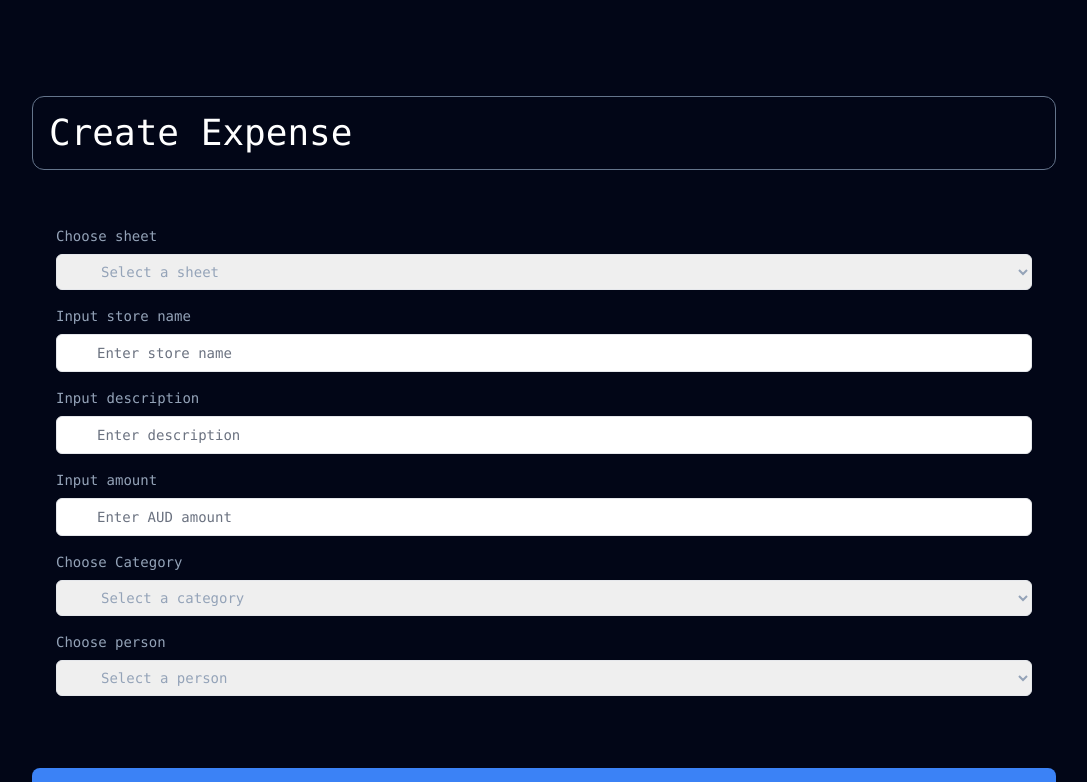
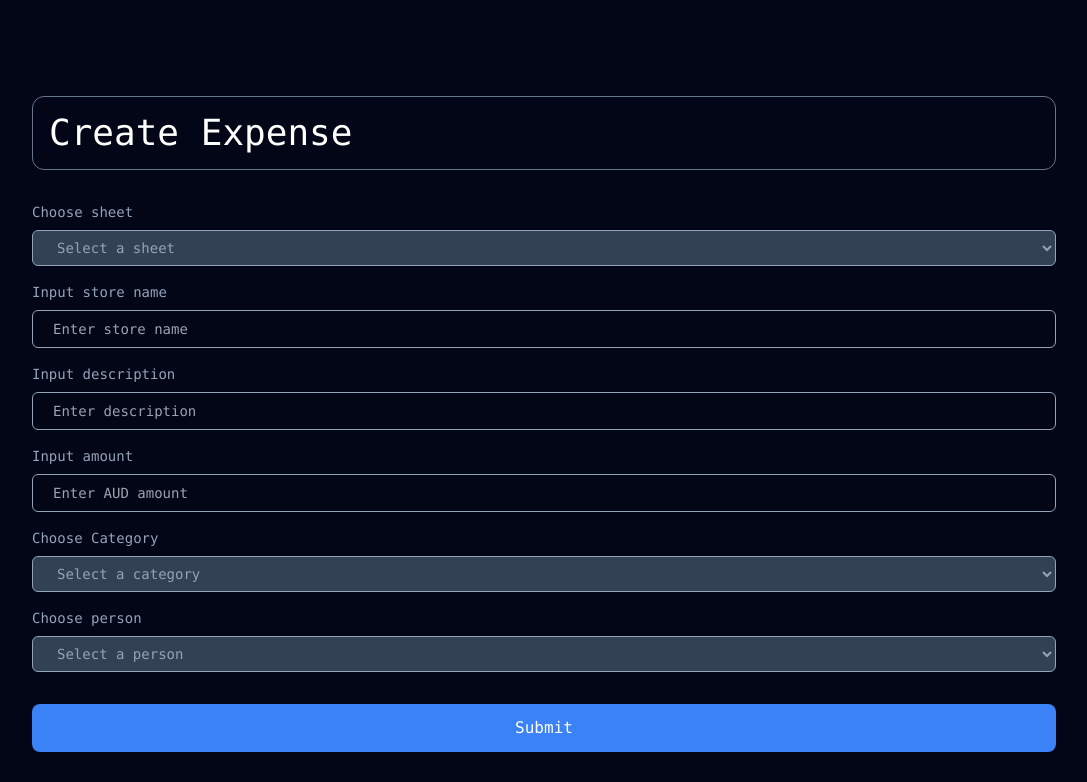
Before and after one commit to yuya-wada-san/nextjs-saving, a Next.js app: page /pages/form in a window 1280 px wide. Shown: the top 782 px of the page, without its empty margins (96-1183 px from the left). Built offline with nearby package versions, Linux system fonts and the light colour scheme.

Commit message:
update design

```diff
--- a/app/ui/appendForm.tsx
+++ b/app/ui/appendForm.tsx
@@ -9,7 +9,7 @@ export default function AppendForm() {
 
   return (
     <form action={dispatch}>
-      <div className="rounded-md md:p-6 my-8">
+      <div className="rounded-md my-8">
 
         {/* Sheet Name */}
         <div className="mb-4">
@@ -20,7 +20,7 @@ export default function AppendForm() {
             <select
               id="sheet"
               name="sheet"
-              className="peer block w-full cursor-pointer rounded-md border border-gray-200 py-2 pl-10 text-sm outline-2 placeholder:text-gray-500"
+              className="peer block w-full bg-slate-700 cursor-pointer rounded-md border border-slate-400 py-2 pl-5 text-sm outline-2"
               defaultValue=""
             >
               <option value="" disabled>
@@ -48,7 +48,7 @@ export default function AppendForm() {
                 name="store"
                 type="text"
                 placeholder="Enter store name"
-                className="peer block w-full rounded-md border border-gray-200 py-2 pl-10 text-sm outline-2 placeholder:text-gray-500"
+                className="peer block w-full bg-slate-950 rounded-md border border-slate-400 py-2 pl-5 text-sm outline-2"
                 required
               />
             </div>
@@ -67,7 +67,7 @@ export default function AppendForm() {
                 name="description"
                 type="text"
                 placeholder="Enter description"
-                className="peer block w-full rounded-md border border-gray-200 py-2 pl-10 text-sm outline-2 placeholder:text-gray-500"
+                className="peer block w-full bg-slate-950 rounded-md border border-slate-400 py-2 pl-5 text-sm outline-2"
                 required
               />
             </div>
@@ -87,7 +87,7 @@ export default function AppendForm() {
                 type="number"
                 step="0.01"
                 placeholder="Enter AUD amount"
-                className="peer block w-full rounded-md border border-gray-200 py-2 pl-10 text-sm outline-2 placeholder:text-gray-500"
+                className="peer block w-full bg-slate-950 rounded-md border border-slate-400 py-2 pl-5 text-sm outline-2"
                 required
               />
             </div>
@@ -103,7 +103,7 @@ export default function AppendForm() {
             <select
               id="category"
               name="category"
-              className="peer block w-full cursor-pointer rounded-md border border-gray-200 py-2 pl-10 text-sm outline-2 placeholder:text-gray-500"
+              className="peer block w-full bg-slate-700 cursor-pointer rounded-md border border-slate-400 py-2 pl-5 text-sm outline-2"
               defaultValue=""
             >
               <option value="" disabled>
@@ -137,7 +137,7 @@ export default function AppendForm() {
             <select
               id="person"
               name="person"
-              className="peer block w-full cursor-pointer rounded-md border border-gray-200 py-2 pl-10 text-sm outline-2 placeholder:text-gray-500"
+              className="peer block w-full cursor-pointer bg-slate-700 rounded-md border border-slate-400 py-2 pl-5 text-sm outline-2"
               defaultValue=""
             >
               <option value="" disabled>
```
